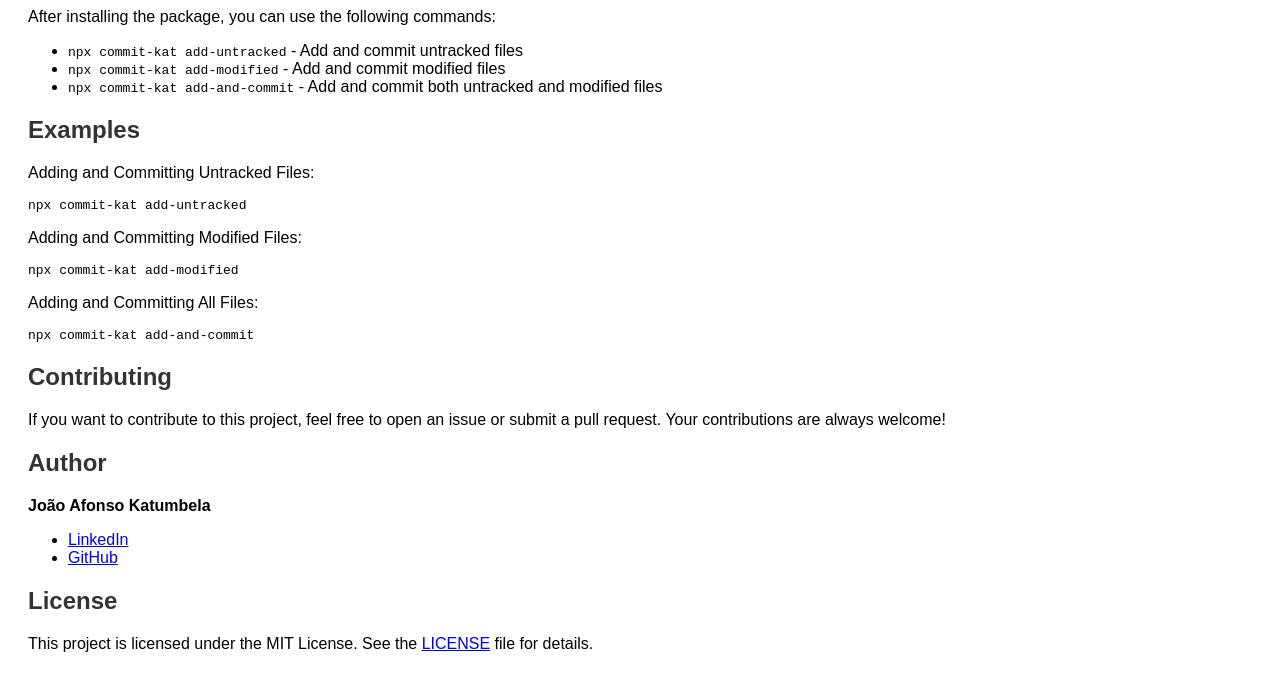
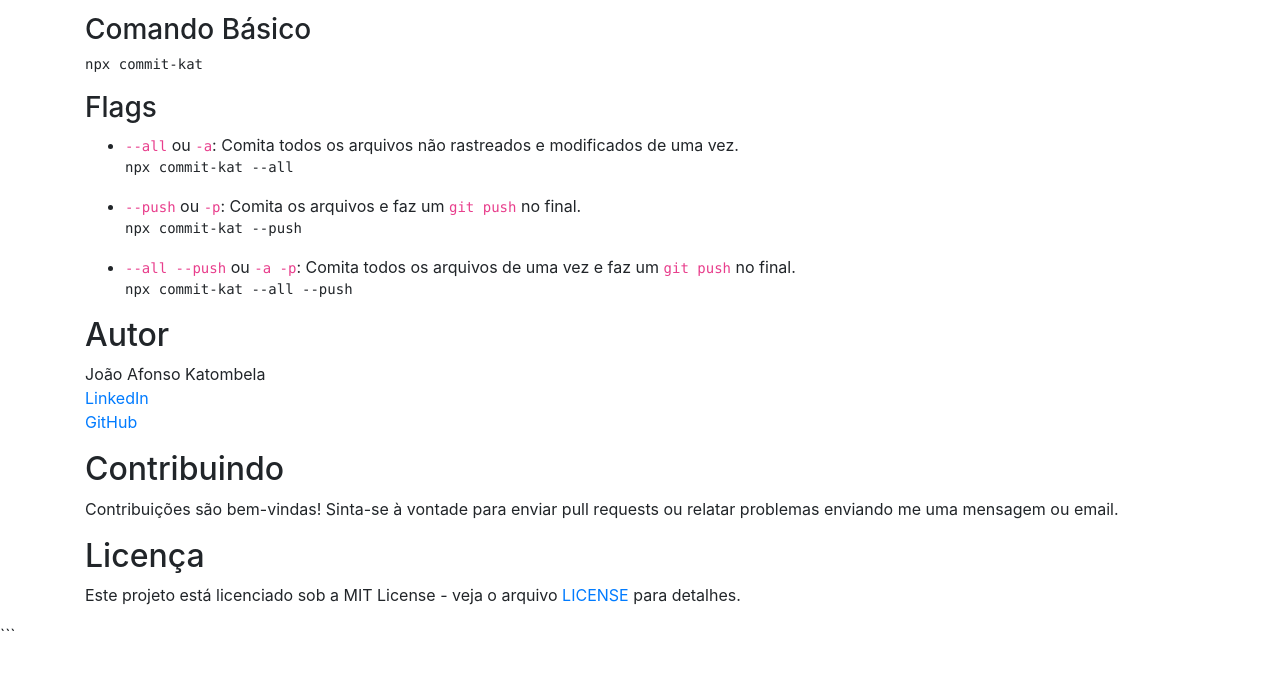
Before and after one commit to Katumbela/git-auto-commit, a website: page index.html in a window 1280 px wide. Shown: the part 424-1121 px from the top of the page. After the commit the page ends 1071 px from the top, so only its background shows below. Drawn offline with nearby package versions, Linux system fonts and the light colour scheme.

Commit message:
commit 2 - index.html

````diff
--- a/index.html
+++ b/index.html
@@ -1,65 +1,53 @@
 
 <!DOCTYPE html>
-<html lang="en">
+<html lang="pt-BR">
 <head>
     <meta charset="UTF-8">
     <meta name="viewport" content="width=device-width, initial-scale=1.0">
     <title>Git Commit CLI</title>
-    <link rel="stylesheet" href="https://cdnjs.cloudflare.com/ajax/libs/github-markdown-css/5.1.0/github-markdown.min.css">
-    <style>
-        body {
-            font-family: Arial, sans-serif;
-            padding: 20px;
-        }
-        h1, h2 {
-            color: #333;
-        }
-    </style>
+    <link rel="stylesheet" href="https://maxcdn.bootstrapcdn.com/bootstrap/4.5.2/css/bootstrap.min.css">
 </head>
 <body>
-    <h1>Git Commit CLI</h1>
-    <p>A simple command-line tool to automate the process of adding and committing files in a Git repository.</p>
+    <div class="container">
+        <h1 class="mt-5">Git Commit CLI</h1>
+        <p class="lead">Uma ferramenta CLI para adicionar e commitar arquivos não rastreados e modificados em um repositório Git.</p>
 
-    <h2>Features</h2>
-    <ul>
-        <li>Add and commit untracked files</li>
-        <li>Add and commit modified files</li>
-        <li>Add and commit all files</li>
-    </ul>
+        <h2>Instalação</h2>
+        <p>Para instalar o pacote globalmente e usá-lo em qualquer projeto, execute:</p>
+        <pre><code>npm install -g git-commit-lib</code></pre>
+        <p>Ou você pode instalar localmente em um projeto específico e usar com <code>npx</code>:</p>
+        <pre><code>npm install git-commit-lib</code></pre>
 
-    <h2>Installation</h2>
-    <p>You can install the package globally using npm:</p>
-    <pre><code>npm install -g git-commit-lib</code></pre>
+        <h2>Uso</h2>
+        <p>Depois de instalar, você pode usar o comando <code>commit-kat</code> para adicionar e commitar arquivos em seu repositório Git.</p>
 
-    <h2>Usage</h2>
-    <p>After installing the package, you can use the following commands:</p>
-    <ul>
-        <li><code>npx commit-kat add-untracked</code> - Add and commit untracked files</li>
-        <li><code>npx commit-kat add-modified</code> - Add and commit modified files</li>
-        <li><code>npx commit-kat add-and-commit</code> - Add and commit both untracked and modified files</li>
-    </ul>
+        <h3>Comando Básico</h3>
+        <pre><code>npx commit-kat</code></pre>
 
-    <h2>Examples</h2>
-    <p>Adding and Committing Untracked Files:</p>
-    <pre><code>npx commit-kat add-untracked</code></pre>
+        <h3>Flags</h3>
+        <ul>
+            <li><code>--all</code> ou <code>-a</code>: Comita todos os arquivos não rastreados e modificados de uma vez.
+                <pre><code>npx commit-kat --all</code></pre>
+            </li>
+            <li><code>--push</code> ou <code>-p</code>: Comita os arquivos e faz um <code>git push</code> no final.
+                <pre><code>npx commit-kat --push</code></pre>
+            </li>
+            <li><code>--all --push</code> ou <code>-a -p</code>: Comita todos os arquivos de uma vez e faz um <code>git push</code> no final.
+                <pre><code>npx commit-kat --all --push</code></pre>
+            </li>
+        </ul>
 
-    <p>Adding and Committing Modified Files:</p>
-    <pre><code>npx commit-kat add-modified</code></pre>
+        <h2>Autor</h2>
+        <p>João Afonso Katombela<br>
+        <a href="https://www.linkedin.com/in/joao-afonso-katumbela">LinkedIn</a><br>
+        <a href="https://github.com/katumbela">GitHub</a></p>
 
-    <p>Adding and Committing All Files:</p>
-    <pre><code>npx commit-kat add-and-commit</code></pre>
+        <h2>Contribuindo</h2>
+        <p>Contribuições são bem-vindas! Sinta-se à vontade para enviar pull requests ou relatar problemas enviando me uma mensagem ou email.</p>
 
-    <h2>Contributing</h2>
-    <p>If you want to contribute to this project, feel free to open an issue or submit a pull request. Your contributions are always welcome!</p>
-
-    <h2>Author</h2>
-    <p><strong>João Afonso Katumbela</strong></p>
-    <ul>
-        <li><a href="https://www.linkedin.com/in/joao-afonso-katumbela">LinkedIn</a></li>
-        <li><a href="https://github.com/katumbela">GitHub</a></li>
-    </ul>
-
-    <h2>License</h2>
-    <p>This project is licensed under the MIT License. See the <a href="LICENSE">LICENSE</a> file for details.</p>
+        <h2>Licença</h2>
+        <p>Este projeto está licenciado sob a MIT License - veja o arquivo <a href="LICENSE">LICENSE</a> para detalhes.</p>
+    </div>
 </body>
 </html>
+```
````
